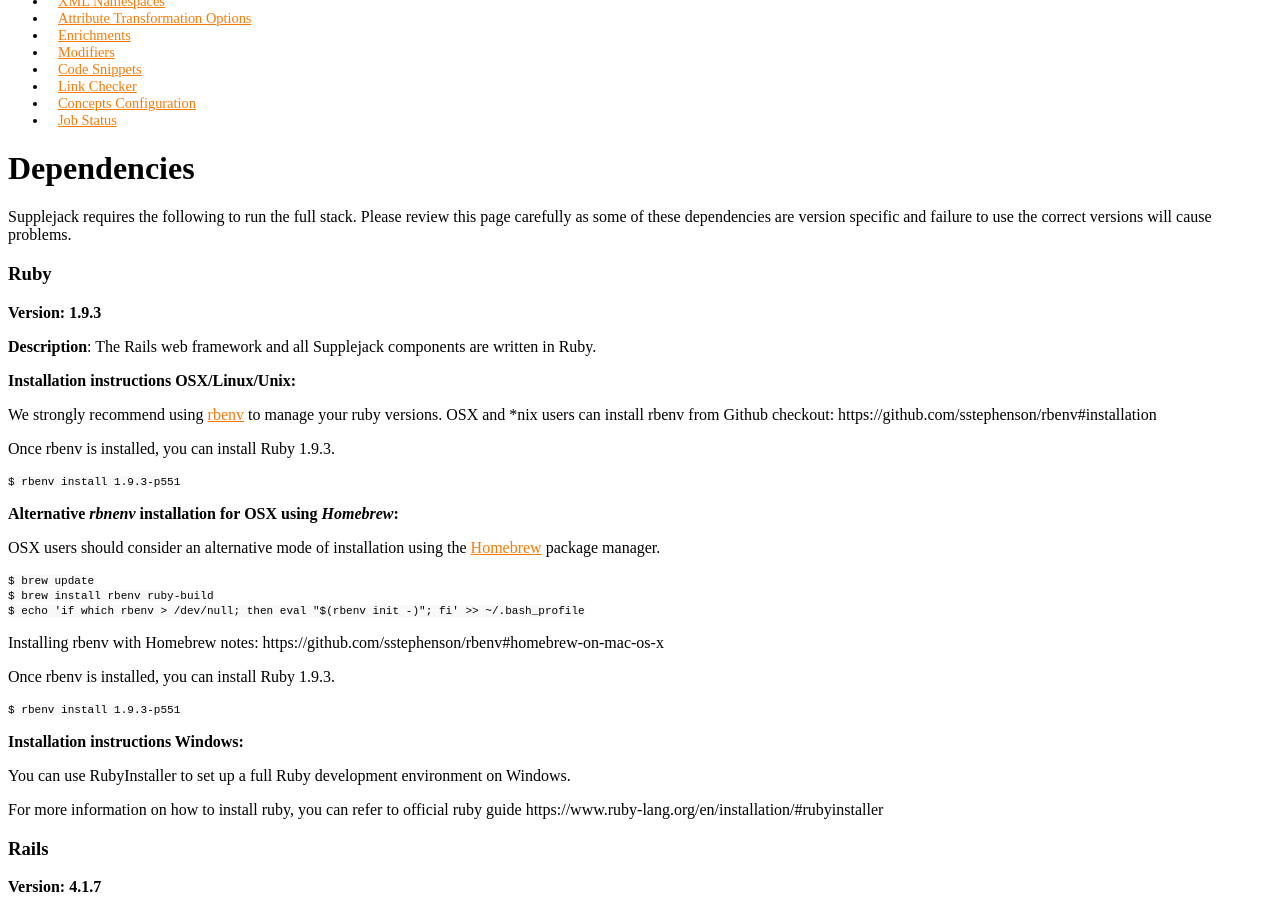
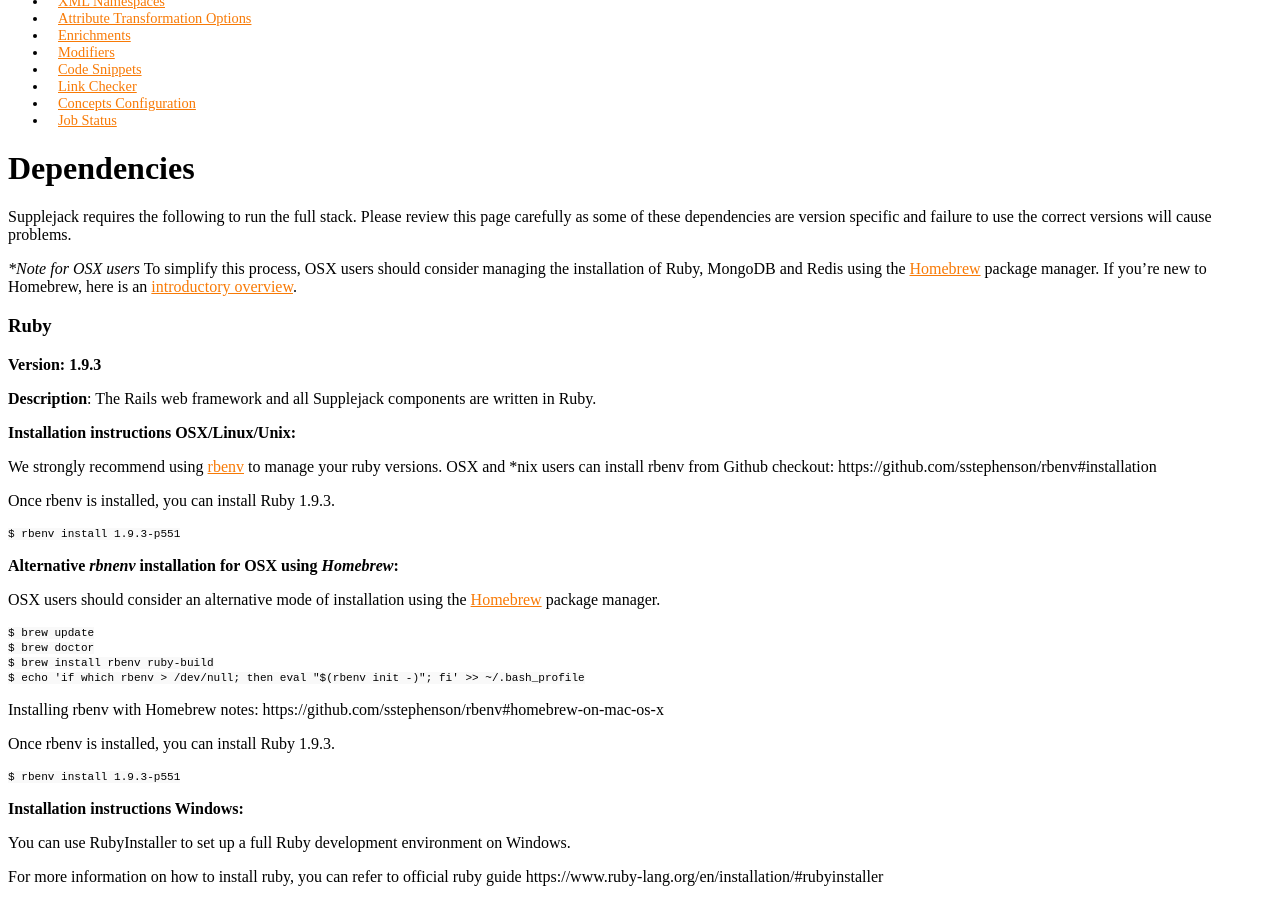
Before and after one commit to DigitalNZ/supplejack, a Jekyll site: the page built from _posts/2014-05-01-dependencies.md, in a window 1280 px wide and 900 px high, scrolled down 604 px. Built offline with Jekyll 4.4.1, drawn with Linux system fonts in a browser that asks for light colours; Markdown is read by kramdown in place of the engine named in the settings; a style sheet for code colours, icons or effects is not loaded.

Commit message:
Update 2014-05-01-dependencies.md

````diff
--- a/_posts/2014-05-01-dependencies.md
+++ b/_posts/2014-05-01-dependencies.md
@@ -7,6 +7,9 @@
 ---
 
 Supplejack requires the following to run the full stack. Please review this page carefully as some of these dependencies are version specific and failure to use the correct versions will cause problems.
+
+**Note for OSX users*
+To simplify this process, OSX users should consider managing the installation of Ruby,  MongoDB and Redis using the [Homebrew](http://brew.sh/) package manager. If you're new to Homebrew, here is an [introductory overview](http://matthewcarriere.com/2013/08/05/how-to-install-and-use-homebrew/).
 
 ### Ruby
 
@@ -30,6 +33,7 @@
 
 ```
 $ brew update
+$ brew doctor
 $ brew install rbenv ruby-build
 $ echo 'if which rbenv > /dev/null; then eval "$(rbenv init -)"; fi' >> ~/.bash_profile
 ```
@@ -111,4 +115,4 @@
 
 A development version of Solr is installed during [Supplejack installation](http://digitalnz.github.io/supplejack/start/development-setup.html).
 
-For production installation see **Production Install**
+For production installation see [Production Install](http://digitalnz.github.io/supplejack/start/production-install.html).
````
